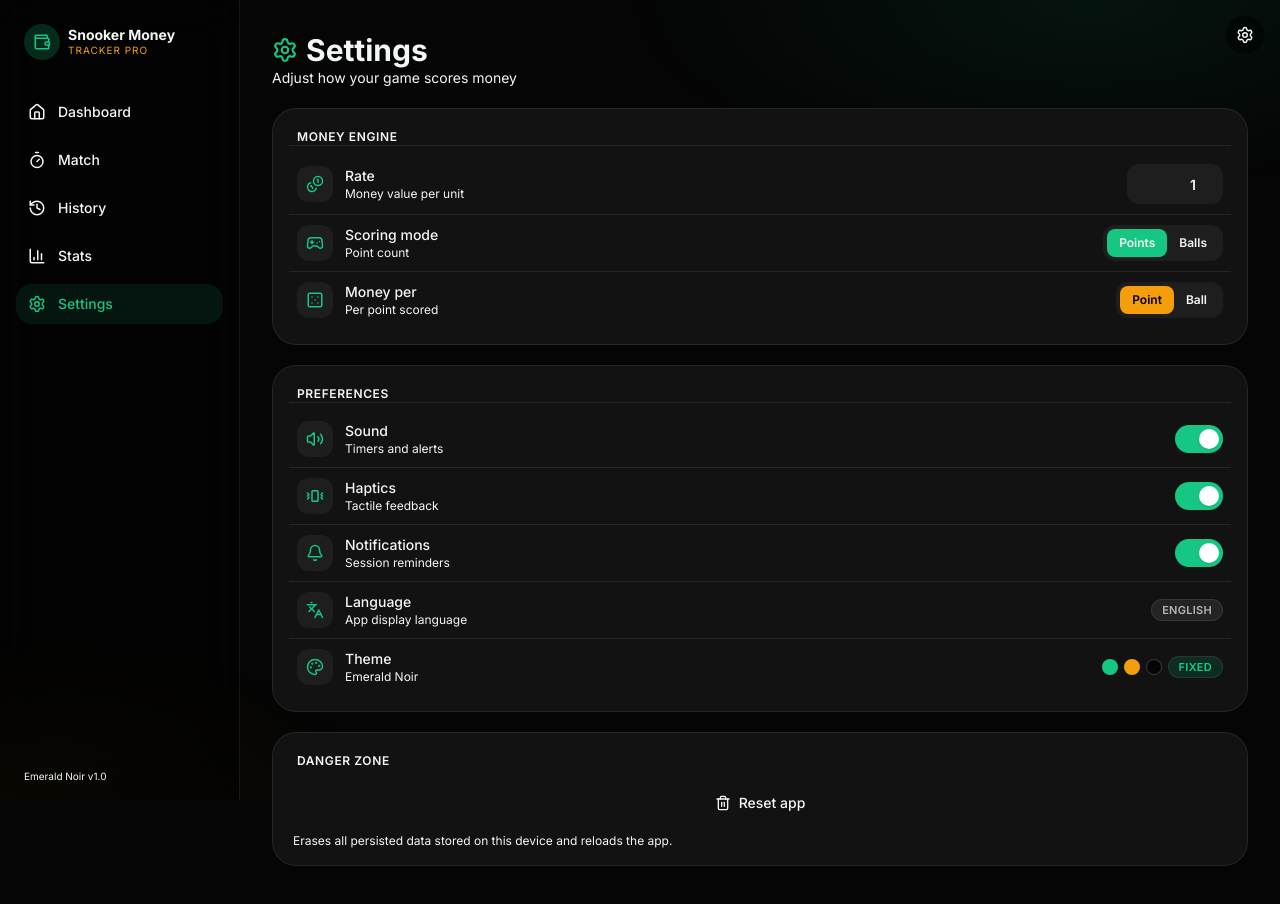
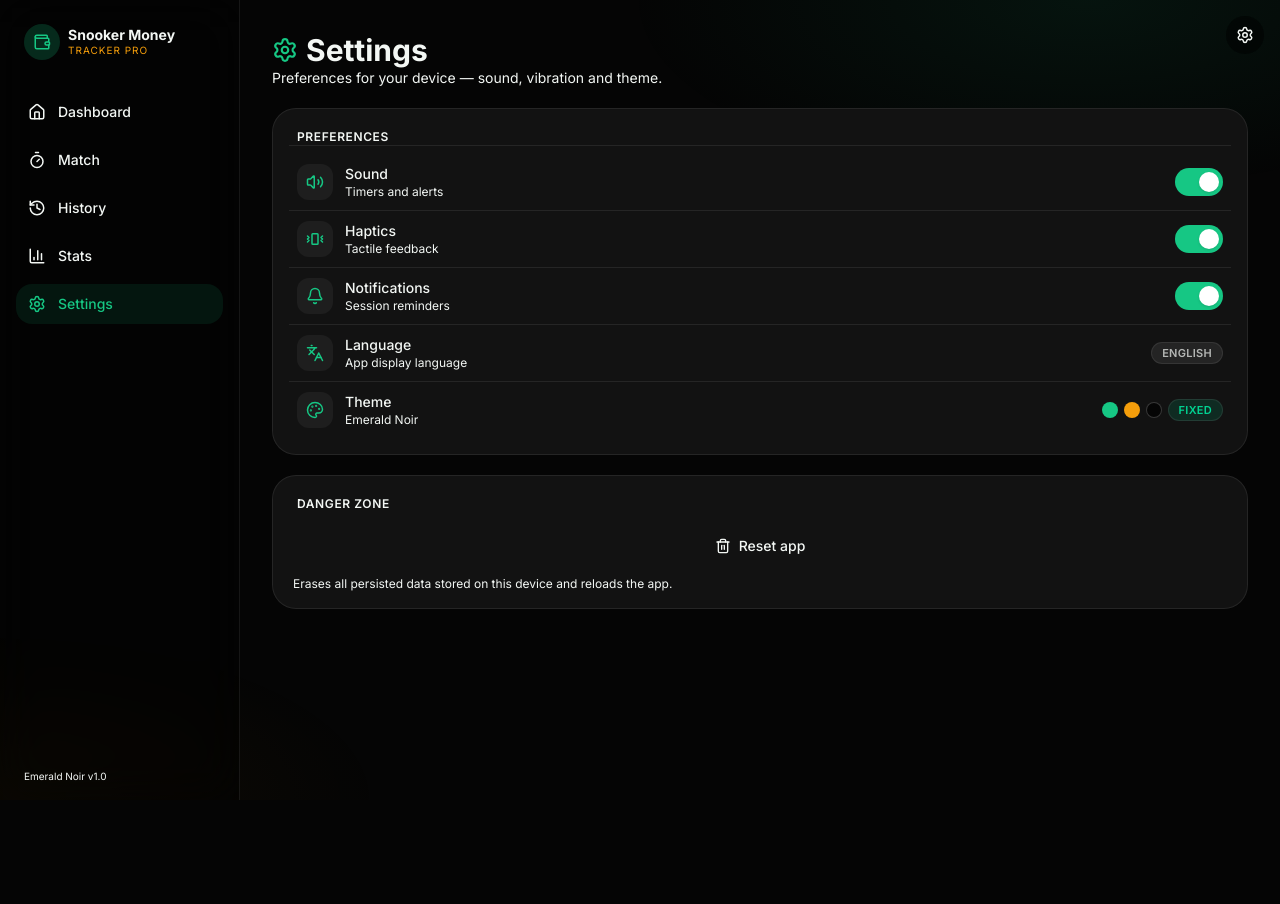
Before and after one commit to methastrategy/mesnooker-webapp, a Next.js app: page /settings in a window 1280 px wide. Shown: the top 904 px of the page. After the commit the page ends 800 px from the top, so only its background shows below. Built offline with nearby package versions, Linux system fonts and the light colour scheme.

Commit message:
Sync money-per with game mode in setup; remove duplicate Money engine from Settings

```diff
--- a/src/app/settings/page.tsx
+++ b/src/app/settings/page.tsx
@@ -4,9 +4,6 @@ import { useState } from "react";
 import { motion } from "framer-motion";
 import {
   Settings as SettingsIcon,
-  Coins,
-  Dice5,
-  Gamepad2,
   Volume2,
   Vibrate,
   Palette,
@@ -16,7 +13,6 @@ import {
 } from "lucide-react";
 import { useGameStore } from "@/store/gameStore";
 import { GlassCard, Badge, Button } from "@/components/ui";
-import type { GameMode, MoneyRateUnit } from "@/types";
 
 function Toggle({ on, onChange }: { on: boolean; onChange: () => void }) {
   return (
@@ -37,16 +33,17 @@ function Toggle({ on, onChange }: { on: boolean; onChange: () => void }) {
 }
 
 function Row({
-  icon: Icon,
+  icon,
   title,
   subtitle,
   children,
 }: {
-  icon: typeof Coins;
+  icon: typeof Volume2;
   title: string;
   subtitle?: string;
   children?: React.ReactNode;
 }) {
+  const Icon = icon;
   return (
     <div className="flex items-center gap-3 px-2 py-2.5">
       <span className="flex h-9 w-9 shrink-0 items-center justify-center rounded-xl bg-white/5 text-primary">
@@ -62,26 +59,12 @@ function Row({
 }
 
 export default function SettingsPage() {
-  const session = useGameStore((s) => s.session);
-  const mode = useGameStore((s) => s.mode);
-  const moneyRate = useGameStore((s) => s.moneyRate);
-  const moneyPer = useGameStore((s) => s.moneyPer);
   const sound = useGameStore((s) => s.sound);
   const haptics = useGameStore((s) => s.haptics);
-  const setMoneyRate = useGameStore((s) => s.setMoneyRate);
-  const setMoneyPer = useGameStore((s) => s.setMoneyPer);
-  const setMode = useGameStore((s) => s.setMode);
   const toggleSound = useGameStore((s) => s.toggleSound);
   const toggleHaptics = useGameStore((s) => s.toggleHaptics);
 
   const [notifications, setNotifications] = useState(true);
-  const [rateInput, setRateInput] = useState<string>(String(moneyRate));
-
-  const commitRate = (raw: string) => {
-    setRateInput(raw);
-    const n = parseFloat(raw);
-    if (!Number.isNaN(n) && n >= 0) setMoneyRate(n);
-  };
 
   const resetApp = () => {
     if (window.confirm("Reset all data? This clears every session, frame, player and stat.")) {
@@ -101,60 +84,9 @@ export default function SettingsPage() {
           <SettingsIcon size={26} className="text-primary" /> Settings
         </h1>
         <p className="text-sm text-muted-foreground">
-          {session ? "Live session active — changes apply to new frames" : "Adjust how your game scores money"}
+          Preferences for your device — sound, vibration and theme.
         </p>
       </motion.div>
-
-      {/* Money engine */}
-      <GlassCard className="divide-y divide-white/5 p-4">
-        <h3 className="mb-2 px-2 pt-1 text-xs font-semibold uppercase tracking-wider text-muted-foreground">
-          Money engine
-        </h3>
-
-        <Row icon={Coins} title="Rate" subtitle="Money value per unit">
-          <input
-            type="number"
-            value={rateInput}
-            onChange={(e) => commitRate(e.target.value)}
-            min="0"
-            step="0.5"
-            inputMode="decimal"
-            className="h-10 w-24 rounded-xl bg-white/5 px-3 text-right text-sm font-semibold text-foreground outline-none focus:ring-2 focus:ring-primary/60 [color-scheme:dark]"
-          />
-        </Row>
-
-        <Row icon={Gamepad2} title="Scoring mode" subtitle={mode === "points" ? "Point count" : "Ball count"}>
-          <div className="flex rounded-xl bg-white/5 p-1">
-            {(["points", "balls"] as GameMode[]).map((m) => (
-              <button
-                key={m}
-                onClick={() => setMode(m)}
-                className={`rounded-lg px-3 py-1.5 text-xs font-semibold transition ${
-                  mode === m ? "bg-primary text-primary-foreground" : "text-muted-foreground"
-                }`}
-              >
-                {m === "points" ? "Points" : "Balls"}
-              </button>
-            ))}
-          </div>
-        </Row>
-
-        <Row icon={Dice5} title="Money per" subtitle={moneyPer === "point" ? "Per point scored" : "Per ball potted"}>
-          <div className="flex rounded-xl bg-white/5 p-1">
-            {(["point", "ball"] as MoneyRateUnit[]).map((u) => (
-              <button
-                key={u}
-                onClick={() => setMoneyPer(u)}
-                className={`rounded-lg px-3 py-1.5 text-xs font-semibold transition ${
-                  moneyPer === u ? "bg-gold text-black" : "text-muted-foreground"
-                }`}
-              >
-                {u === "point" ? "Point" : "Ball"}
-              </button>
-            ))}
-          </div>
-        </Row>
-      </GlassCard>
 
       {/* Preferences */}
       <GlassCard className="divide-y divide-white/5 p-4">
--- a/src/components/game/NewSession.tsx
+++ b/src/components/game/NewSession.tsx
@@ -25,7 +25,6 @@ export function NewSession({
   initialPlayers?: Player[];
 }) {
   const [mode, setMode] = useState<GameMode>("points");
-  const [moneyPer, setMoneyPer] = useState<MoneyRateUnit>("point");
   const [moneyRate, setMoneyRate] = useState(1);
   const [names, setNames] = useState<string[]>(
     initialPlayers?.map((p) => p.nickname) ?? ["Metha", "Player 2"]
@@ -39,6 +38,10 @@ export function NewSession({
 
   const shown = names.slice(0, count);
   const validPlayers = shown.filter((n) => n.trim());
+
+  // Money unit follows the game mode automatically: point count => per point,
+  // ball count => per ball. No separate toggle needed.
+  const moneyPer: MoneyRateUnit = mode === "points" ? "point" : "ball";
 
   function bump(d: number) {
     const nc = Math.max(2, Math.min(8, count + d));
@@ -114,14 +117,6 @@ export function NewSession({
 
       {/* Money */}
       <div>
-        <div className="mb-2 grid grid-cols-2 gap-2">
-          <Button variant={moneyPer === "point" ? "gold" : "glass"} size="sm" onClick={() => setMoneyPer("point")}>
-            per point
-          </Button>
-          <Button variant={moneyPer === "ball" ? "gold" : "glass"} size="sm" onClick={() => setMoneyPer("ball")}>
-            per ball
-          </Button>
-        </div>
         <div className="flex items-center gap-3">
           <span className="text-sm font-medium">Rate</span>
           <Button variant="glass" size="icon" onClick={() => setMoneyRate(Math.max(0.5, moneyRate - 0.5))} aria-label="Decrease rate">
@@ -135,6 +130,9 @@ export function NewSession({
             <Plus size={18} />
           </Button>
         </div>
+        <p className="mt-2 text-[11px] text-muted-foreground">
+          Money is {moneyPer === "point" ? "per point scored" : "per ball potted"}, matching your game mode.
+        </p>
         <div className="mt-2 flex items-center gap-3">
           <span className="text-sm font-medium">Table fee (split evenly)</span>
           <Button variant="glass" size="icon" onClick={() => setTableFee(Math.max(0, tableFee - 10))} aria-label="Decrease table fee">
```
